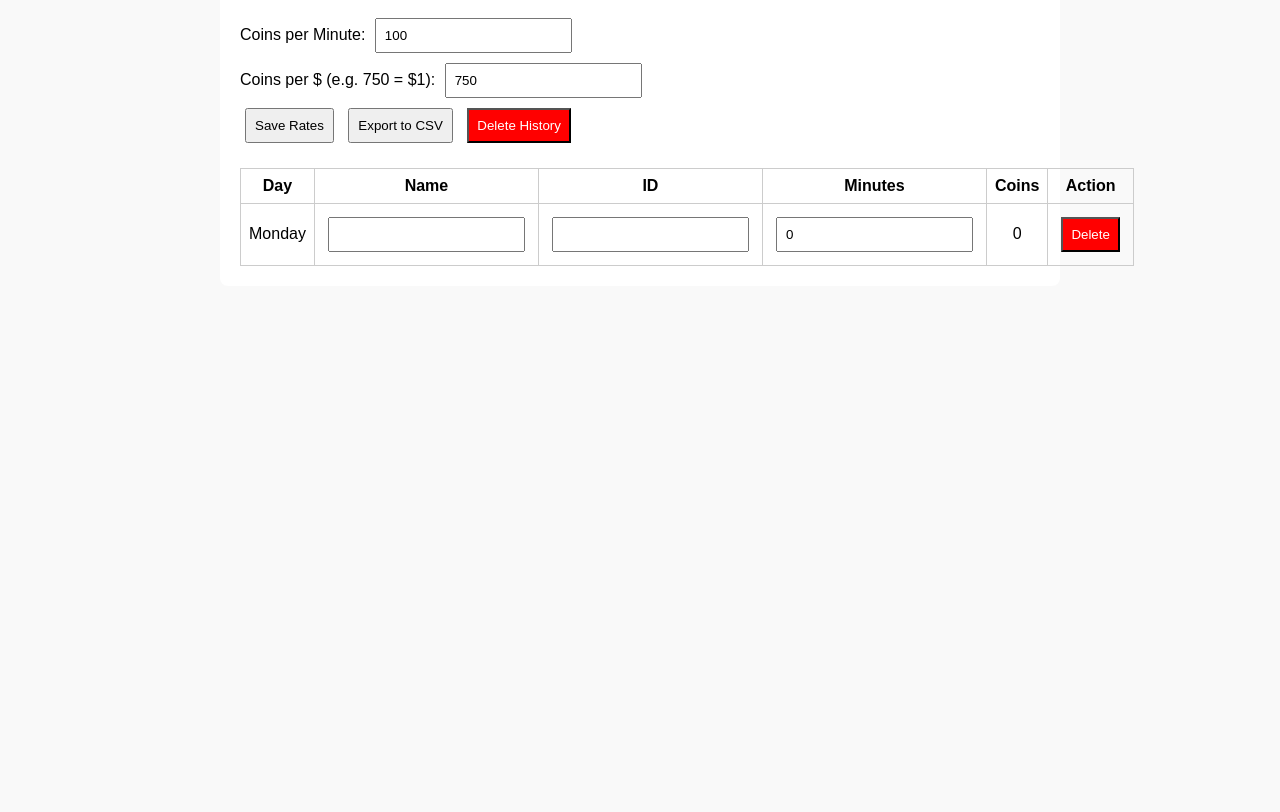
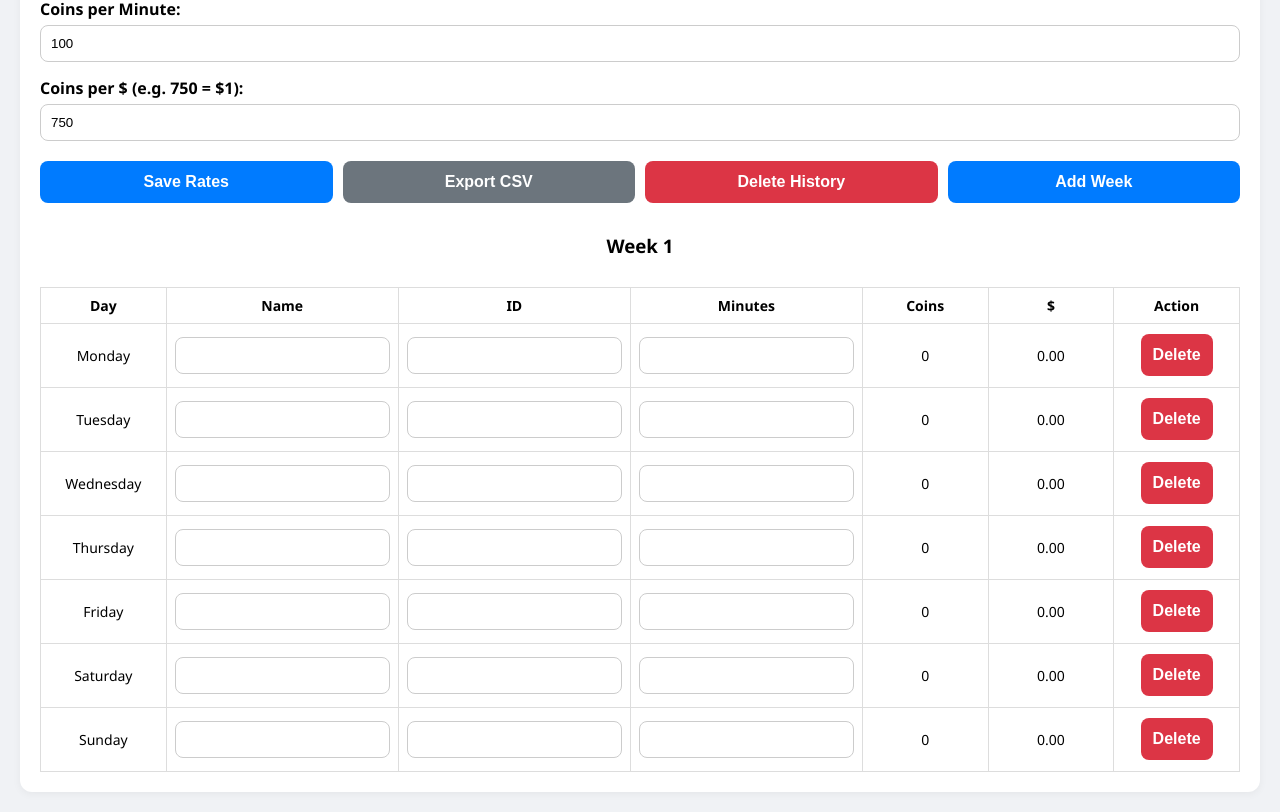
Before and after one commit to coinmaster202/cointracker-full, a website: page public/index.html in a window 1280 px wide. Shown: the part 115-927 px from the top of the page. Before the commit the page ends 800 px from the top, so only its background shows below. Drawn offline with Linux system fonts and the light colour scheme.

Commit message:
Update index.html

```diff
--- a/public/index.html
+++ b/public/index.html
@@ -1,54 +1,215 @@
 <!DOCTYPE html>
 <html lang="en">
 <head>
-  <meta charset="UTF-8">
-  <meta name="viewport" content="width=device-width, initial-scale=1.0">
-  <title>Call Minutes Tracker</title>
+  <meta charset="UTF-8"/>
+  <meta name="viewport" content="width=device-width, initial-scale=1.0"/>
+  <title>Call Tracker</title>
   <style>
-    body { font-family: Arial; padding: 20px; background: #f9f9f9; }
-    .container { max-width: 800px; margin: auto; background: #fff; padding: 20px; border-radius: 8px; }
-    input, button { padding: 8px; margin: 5px; }
-    table { width: 100%; border-collapse: collapse; margin-top: 20px; }
-    th, td { border: 1px solid #ccc; padding: 8px; text-align: center; }
-    button.delete { background-color: red; color: white; }
+    body {
+      font-family: 'Segoe UI', sans-serif;
+      background: #f0f2f5;
+      margin: 0;
+      padding: 20px;
+    }
+    .container {
+      max-width: 100%;
+      margin: auto;
+      background: #fff;
+      padding: 20px;
+      border-radius: 12px;
+      box-shadow: 0 2px 8px rgba(0,0,0,0.05);
+    }
+    h2, h3 {
+      text-align: center;
+    }
+    label {
+      font-weight: bold;
+      display: block;
+      margin-top: 10px;
+    }
+    input[type="number"], input[type="text"] {
+      padding: 10px;
+      margin: 5px 0;
+      width: 100%;
+      box-sizing: border-box;
+      border: 1px solid #ccc;
+      border-radius: 8px;
+    }
+    .controls {
+      display: flex;
+      flex-wrap: wrap;
+      gap: 10px;
+      margin-top: 15px;
+    }
+    button {
+      flex: 1 1 48%;
+      padding: 12px;
+      font-size: 16px;
+      border-radius: 8px;
+      border: none;
+      color: #fff;
+      font-weight: 600;
+      cursor: pointer;
+    }
+    .btn-primary { background: #007bff; }
+    .btn-danger { background: #dc3545; }
+    .btn-secondary { background: #6c757d; }
+
+    .week {
+      margin-top: 30px;
+    }
+    .table-wrapper {
+      overflow-x: auto;
+    }
+    table {
+      width: 100%;
+      border-collapse: collapse;
+      margin-top: 10px;
+      font-size: 14px;
+    }
+    th, td {
+      border: 1px solid #ddd;
+      padding: 8px;
+      text-align: center;
+      min-width: 100px;
+    }
+    td input {
+      width: 90%;
+    }
+    @media (min-width: 768px) {
+      .controls button {
+        flex: 1;
+      }
+    }
   </style>
 </head>
 <body>
   <div class="container">
-    <h1>Call Minutes Tracker</h1>
-    <label>Coins per Minute: <input id="coinsPerMinute" type="number" value="100"></label><br>
-    <label>Coins per $ (e.g. 750 = $1): <input id="coinsPerDollar" type="number" value="750"></label><br>
-    <button onclick="saveRates()">Save Rates</button>
-    <button onclick="exportToCSV()">Export to CSV</button>
-    <button onclick="deleteHistory()" style="background-color:red;color:white;">Delete History</button>
-    <table id="trackerTable">
-      <thead>
-        <tr><th>Day</th><th>Name</th><th>ID</th><th>Minutes</th><th>Coins</th><th>Action</th></tr>
-      </thead>
-      <tbody id="tableBody">
-        <tr><td>Monday</td><td><input></td><td><input></td><td><input value="0"></td><td>0</td><td><button class="delete" onclick="deleteRow(this)">Delete</button></td></tr>
-      </tbody>
-    </table>
+    <h2>Call Minutes Tracker</h2>
+
+    <label>Coins per Minute:</label>
+    <input type="number" id="coinsPerMinute" value="100" />
+
+    <label>Coins per $ (e.g. 750 = $1):</label>
+    <input type="number" id="coinsPerDollar" value="750" />
+
+    <div class="controls">
+      <button class="btn-primary" onclick="saveRates()">Save Rates</button>
+      <button class="btn-secondary" onclick="exportCSV()">Export CSV</button>
+      <button class="btn-danger" onclick="deleteHistory()">Delete History</button>
+      <button class="btn-primary" onclick="addWeek()">Add Week</button>
+    </div>
+
+    <div id="weeksContainer"></div>
   </div>
+
   <script>
-    async function deleteHistory() {
-      const ip = await fetch("https://api.ipify.org?format=json").then(res => res.json()).then(data => data.ip);
-      const data = []; // Simplified - you can add your table data here
-      try {
-        const res = await fetch('/api/delete', {
-          method: 'POST',
-          headers: { 'Content-Type': 'application/json' },
-          body: JSON.stringify({ data, ip, deviceInfo: navigator.userAgent })
-        });
-        const result = await res.json();
-        alert(result.message);
-      } catch (e) {
-        alert("JavaScript error: " + e.message);
+    let rates = {
+      coinsPerMinute: 100,
+      coinsPerDollar: 750
+    };
+
+    const days = ["Monday", "Tuesday", "Wednesday", "Thursday", "Friday", "Saturday", "Sunday"];
+
+    function saveRates() {
+      rates.coinsPerMinute = parseFloat(document.getElementById("coinsPerMinute").value);
+      rates.coinsPerDollar = parseFloat(document.getElementById("coinsPerDollar").value);
+      localStorage.setItem("callRates", JSON.stringify(rates));
+      alert("Rates saved.");
+    }
+
+    function calculateCoins(minutes) {
+      return minutes * rates.coinsPerMinute;
+    }
+
+    function calculateEarnings(coins) {
+      return (coins / rates.coinsPerDollar).toFixed(2);
+    }
+
+    function addWeek() {
+      const weekIndex = document.querySelectorAll(".week").length + 1;
+      const week = document.createElement("div");
+      week.className = "week";
+      week.innerHTML = `
+        <h3>Week ${weekIndex}</h3>
+        <div class="table-wrapper">
+          <table>
+            <thead>
+              <tr>
+                <th>Day</th><th>Name</th><th>ID</th><th>Minutes</th><th>Coins</th><th>$</th><th>Action</th>
+              </tr>
+            </thead>
+            <tbody>
+              ${days.map(day => `
+                <tr>
+                  <td>${day}</td>
+                  <td><input type="text" /></td>
+                  <td><input type="text" /></td>
+                  <td><input type="number" onchange="updateRow(this)" /></td>
+                  <td class="coins">0</td>
+                  <td class="dollars">0.00</td>
+                  <td><button class="btn-danger" onclick="deleteRow(this)">Delete</button></td>
+                </tr>
+              `).join("")}
+            </tbody>
+          </table>
+        </div>
+      `;
+      document.getElementById("weeksContainer").appendChild(week);
+    }
+
+    function updateRow(input) {
+      const row = input.parentElement.parentElement;
+      const minutes = parseFloat(input.value) || 0;
+      const coins = calculateCoins(minutes);
+      row.querySelector(".coins").textContent = coins;
+      row.querySelector(".dollars").textContent = calculateEarnings(coins);
+    }
+
+    function deleteRow(button) {
+      const row = button.closest("tr");
+      row.remove();
+    }
+
+    function deleteHistory() {
+      if (confirm("Are you sure you want to delete all data?")) {
+        localStorage.clear();
+        location.reload();
       }
     }
-    function deleteRow(btn) { btn.closest("tr").remove(); }
-    function saveRates() { alert("Rates saved."); }
-    function exportToCSV() { alert("Exported CSV"); }
+
+    function exportCSV() {
+      let csv = "Week,Day,Name,ID,Minutes,Coins,Dollars\n";
+      const weeks = document.querySelectorAll(".week");
+      weeks.forEach((week, i) => {
+        const rows = week.querySelectorAll("tbody tr");
+        rows.forEach(row => {
+          const day = row.cells[0].textContent;
+          const name = row.cells[1].querySelector("input").value;
+          const id = row.cells[2].querySelector("input").value;
+          const minutes = row.cells[3].querySelector("input").value;
+          const coins = row.cells[4].textContent;
+          const dollars = row.cells[5].textContent;
+          csv += `${i + 1},${day},${name},${id},${minutes},${coins},${dollars}\n`;
+        });
+      });
+
+      const blob = new Blob([csv], { type: "text/csv" });
+      const a = document.createElement("a");
+      a.href = URL.createObjectURL(blob);
+      a.download = "call_tracker.csv";
+      a.click();
+    }
+
+    window.onload = () => {
+      const savedRates = JSON.parse(localStorage.getItem("callRates"));
+      if (savedRates) {
+        rates = savedRates;
+        document.getElementById("coinsPerMinute").value = rates.coinsPerMinute;
+        document.getElementById("coinsPerDollar").value = rates.coinsPerDollar;
+      }
+      addWeek();
+    };
   </script>
 </body>
 </html>
```
